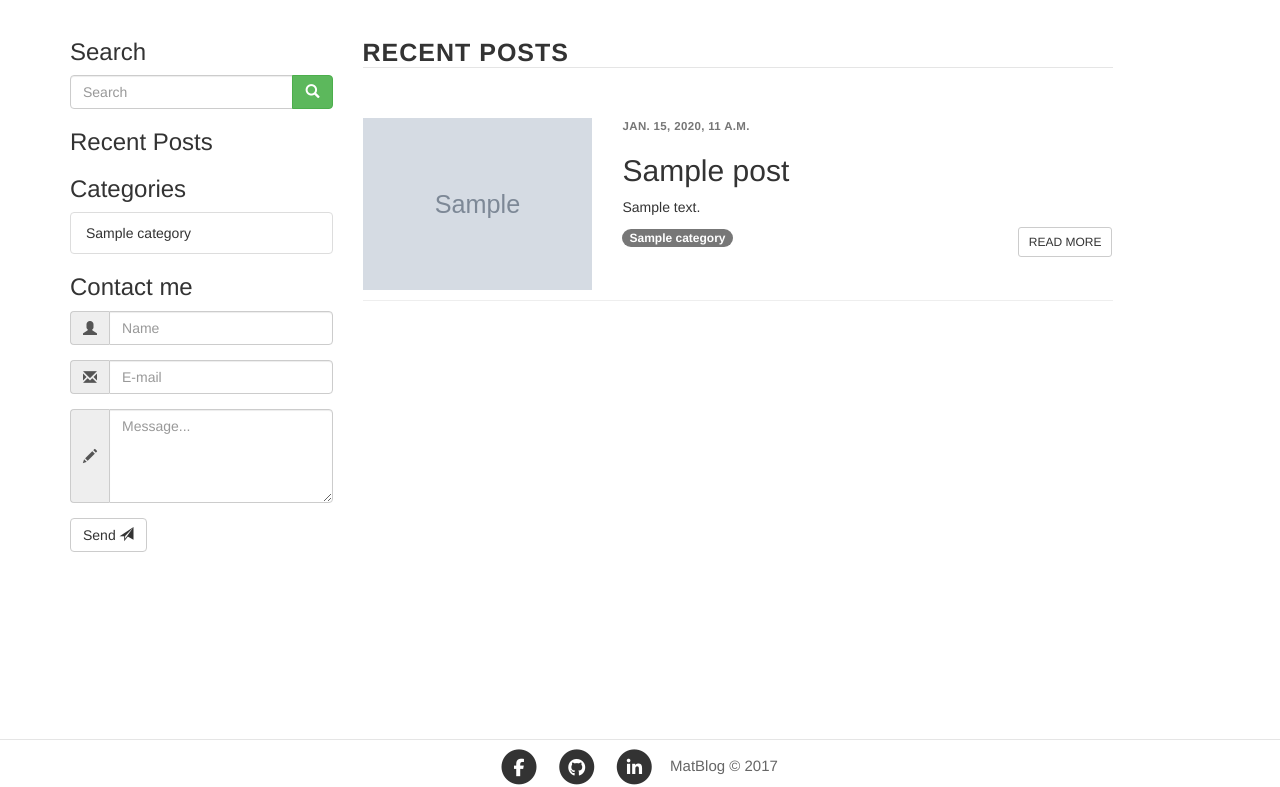
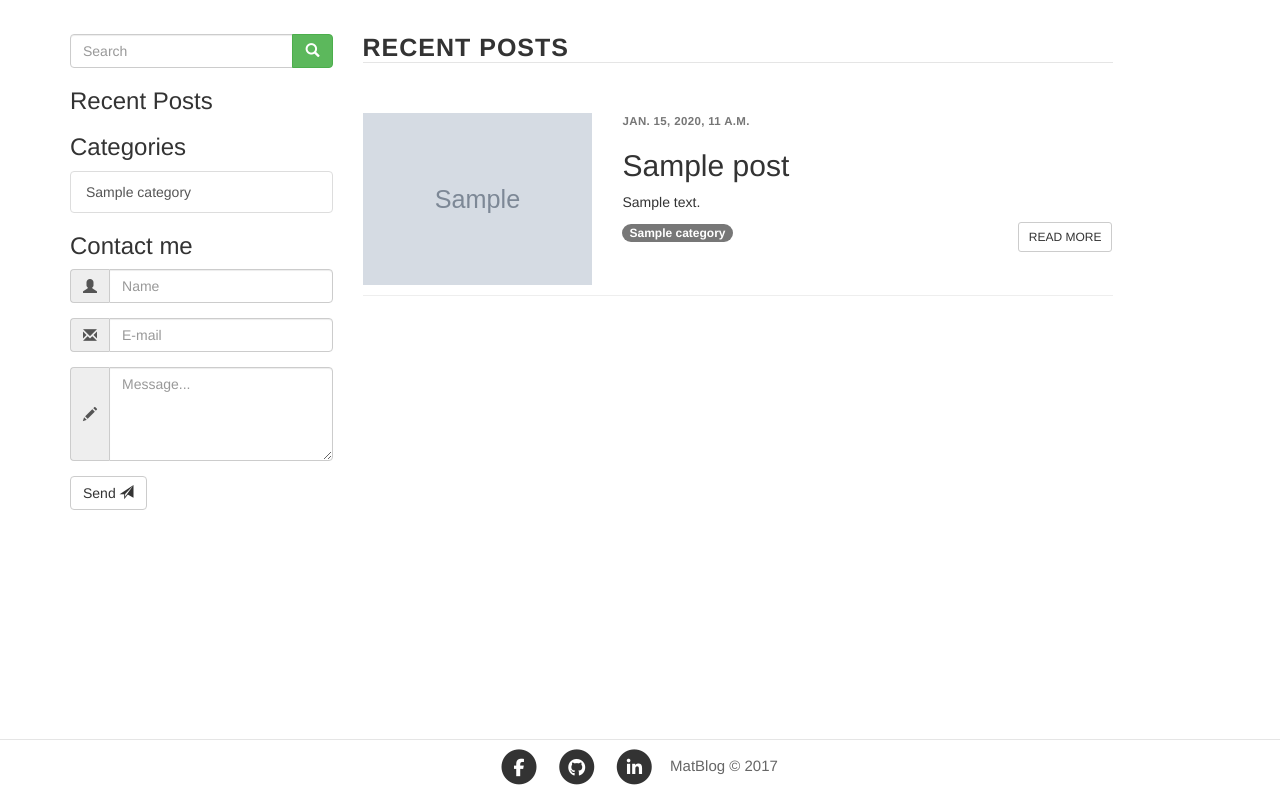
Before and after one commit to Mateusz-Slisz/matblog, a Django app: page / in a window 1280 px wide. Shown: the part 51-838 px from the top of the page. Run offline with Django 3.2, Linux system fonts and the light colour scheme; tables that the repository leaves empty hold one stand-in row (values such as "Sample post"); grey boxes marked "Sample" are stand-in pictures; some libraries are stand-ins or nearby versions.

Commit message:
Fixed widgets and add empty tag for request q

```diff
--- a/blog/templates/blog/post_list.html
+++ b/blog/templates/blog/post_list.html
@@ -5,16 +5,16 @@
 
 {% block content %}
 
-<div class="row row-centered" style="text-align: left;">
+<div class="row row-centered" style="text-align: left; margin-top: 15px;" >
     <div class="col-md-8 col-centered">
       {% if request.GET.q and posts.has_previous %}
-      <h1 class="newestart">Search Results for: '{{ request.GET.q }}'</h1>
+      <h1 class="newestart" style="margin-top: 0px;">Search Results for: '{{ request.GET.q }}'</h1>
       {% elif posts.has_previous %}
-      <h1 class="newestart" id="tit">Older Posts</h1>
+      <h1 class="newestart" id="tit" style="margin-top: 0px;">Older Posts</h1>
       {% elif request.GET.q %}
-      <h1 class="newestart">Search Results for: '{{ request.GET.q }}'</h1>
+      <h1 class="newestart" style="margin-top: 0px;">Search Results for: '{{ request.GET.q }}'</h1>
       {% else %}
-      <h1 class="newestart" id="tit">Recent Posts</h1>
+      <h1 class="newestart" id="tit" style="margin-top: 0px;">Recent Posts</h1>
       {% endif %}
 
       <!-- Articles -->
@@ -37,6 +37,8 @@
                   </div>
               </div>
           </article>
+      {% empty %}
+      <h3>Sorry, but no post don't have '{{ request.GET.q }}'</h3>
       {% endfor %}
 
 {% if posts.has_other_pages %}
@@ -71,10 +73,7 @@
 
     <div class="col-md-3">
 
-      <div class="widget">
-        <h3>
-          Search
-        </h3>
+      <div class="widget" style="margin-bottom: 20px;">
         <form method="GET" action="">
             <div class="input-group">
               <input type="text" class="search-query form-control" placeholder="Search" name="q" />
@@ -93,7 +92,7 @@
         </h3>
             <ul class="list-group">
               {% for form in forms %}
-          <li class="list-group-item"><a href="{% url 'post_detail' pk=form.pk %}">{{ form.title|truncatewords:5 }}</a></li>
+              <a href="{% url 'post_detail' pk=form.pk %}" class="list-group-item">{{ form.title|truncatewords:5 }}</a>
               {% endfor %}
             </ul>
       </div>
@@ -104,7 +103,7 @@
         </h3>
             <ul class="list-group">
               {% for category in categories %}
-          <li class="list-group-item"><a href="{% url 'category_list' pk=category.pk %}">{{ category.title }}</a></li>
+              <a href="{% url 'category_list' pk=category.pk %}" class="list-group-item">{{ category.title }}</a>
               {% endfor %}
             </ul>
       </div>
```
Also changed, not shown: blog/templates/blog/category_list.html (+5 -8 lines). Lines whose indentation alone changed are shown as unchanged.
